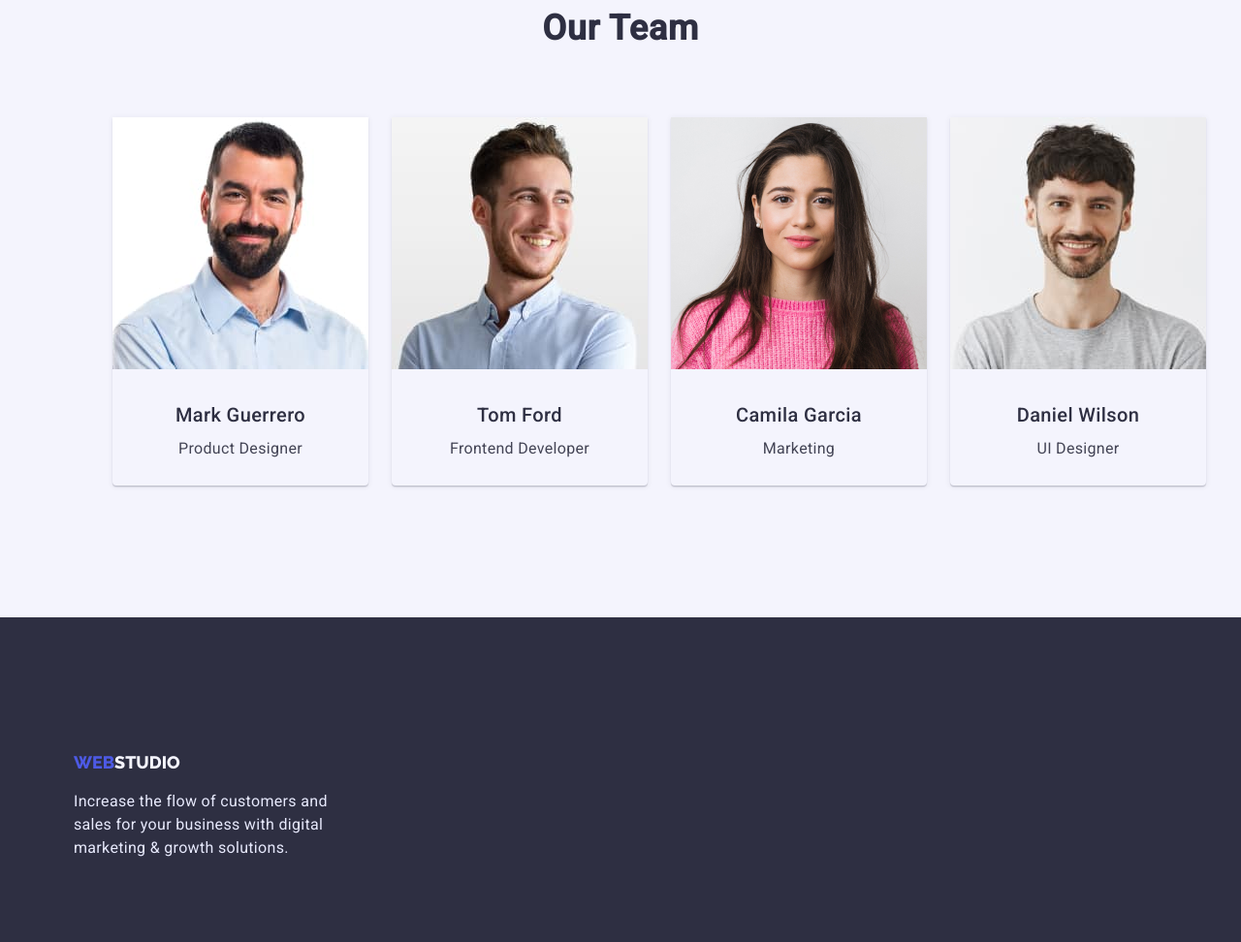
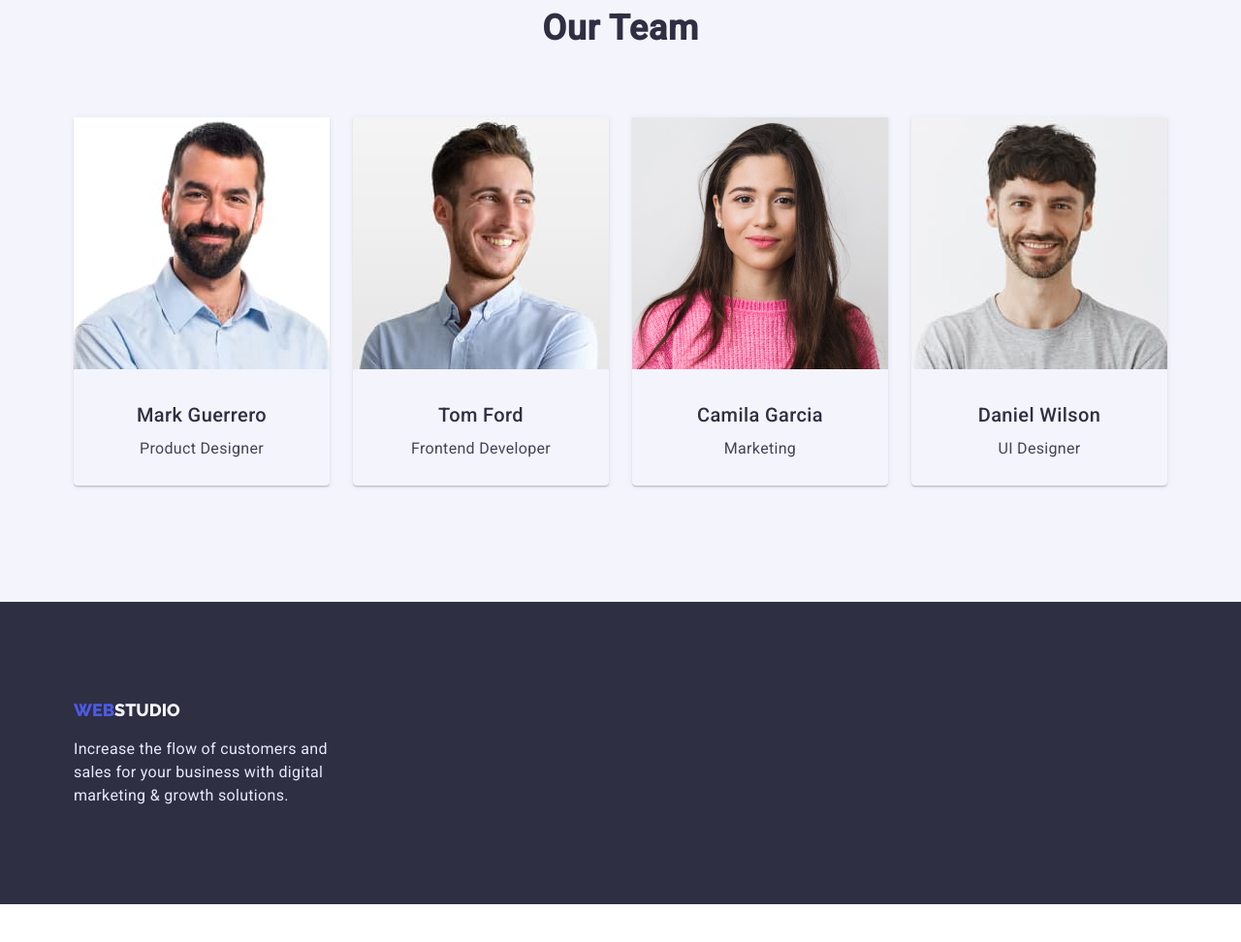
Before and after one commit to M1seryy/goit-markup-hw-03, a plain HTML site: page index.html in a window 1280 px wide. Shown: the part 1660-2632 px from the top of the page at 97% size. After the commit the page ends 2593 px from the top, so only its background shows below. Drawn offline with nearby package versions, Linux system fonts and the light colour scheme.

Commit message:
Update style.css

```diff
--- a/css/style.css
+++ b/css/style.css
@@ -38,7 +38,7 @@ h6 {
 /* ----------------HEADER------------------ */
 .container {
   width: 1158px;
-  margin: auto;
+  margin: 0 auto;
   padding: 0 15px;
   box-sizing: border-box;
 }
@@ -318,6 +318,8 @@ h6 {
 .team-list {
   display: flex;
   gap: 24px;
+  margin: 0px;
+  padding: 0px;
 }
 .team-list-item {
   width: 264px;
@@ -340,7 +342,7 @@ h6 {
 .footer {
   background-color: var(--main-text-color);
 
-  padding: 138px 0 100px;
+  padding: 100px 0;
 }
 .footer-logo {
   color: var(--main-text-color);
```
